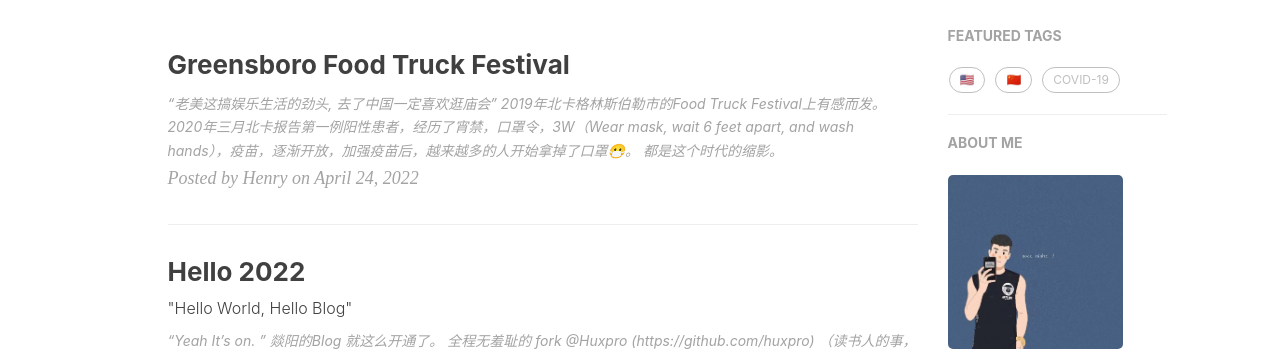
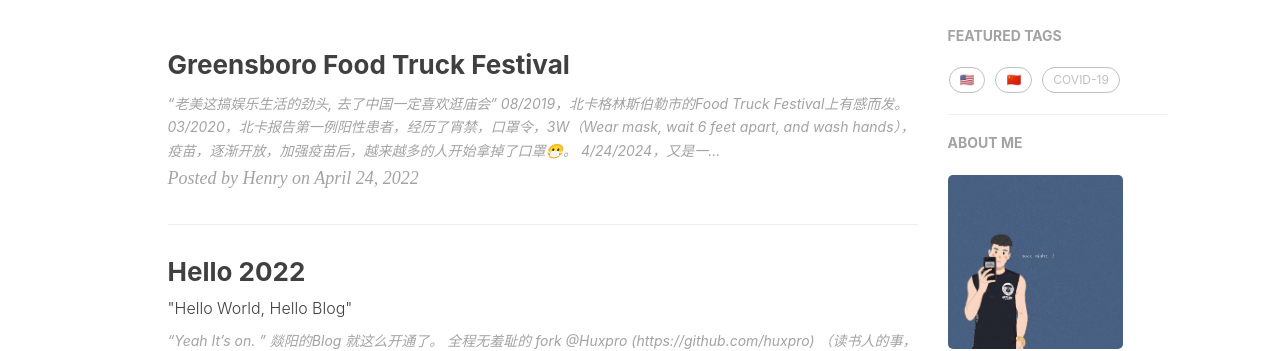
Before and after one commit to yliu9418/yliu9418.github.io, a Jekyll site: the page built from index.html, in a window 1280 px wide. Shown: the part 420-771 px from the top of the page. Built offline with Jekyll 4.4.1, drawn with Linux system fonts in a browser that asks for light colours; nearby versions of some CDN libraries; the list of posts is cut into pages by our own code; comment, search, counter and statistics services are not loaded; some of the changed lines change nothing that is shown.

Commit message:
Update 2022-4-24-GSO.md

```diff
--- a/_posts/2022-4-24-GSO.md
+++ b/_posts/2022-4-24-GSO.md
@@ -14,15 +14,15 @@ tags:
 ---
 
 "老美这搞娱乐生活的劲头, 去了中国一定喜欢逛庙会"
-2019年北卡格林斯伯勒市的Food Truck Festival上有感而发。
+08/2019，北卡格林斯伯勒市的Food Truck Festival上有感而发。
 
 <img class="shadow" src="/img/gso_2019_1.jpg" width="400">
 <img class="shadow" src="/img/gso_2019_2.jpg" width="400">
 
-2020年三月北卡报告第一例阳性患者，经历了宵禁，口罩令，3W（Wear mask, wait 6 feet apart, and wash hands），疫苗，逐渐开放，加强疫苗后，越来越多的人开始拿掉了口罩😷。
+03/2020，北卡报告第一例阳性患者，经历了宵禁，口罩令，3W（Wear mask, wait 6 feet apart, and wash hands），疫苗，逐渐开放，加强疫苗后，越来越多的人开始拿掉了口罩😷。
 
 
-
+4/24/2024，又是一年Food Track节日，戴着口罩穿过两三个街道，看着熙熙攘攘的人群，插肩而过的没有一千也有八百，戴口罩的不超过十个人（低于百分之一人带口罩）。
 <img class="shadow" src="/img/gso_2022_1.jpeg" width="400">
 <img class="shadow" src="/img/gso_2022_2.jpeg" width="400">
 
```
